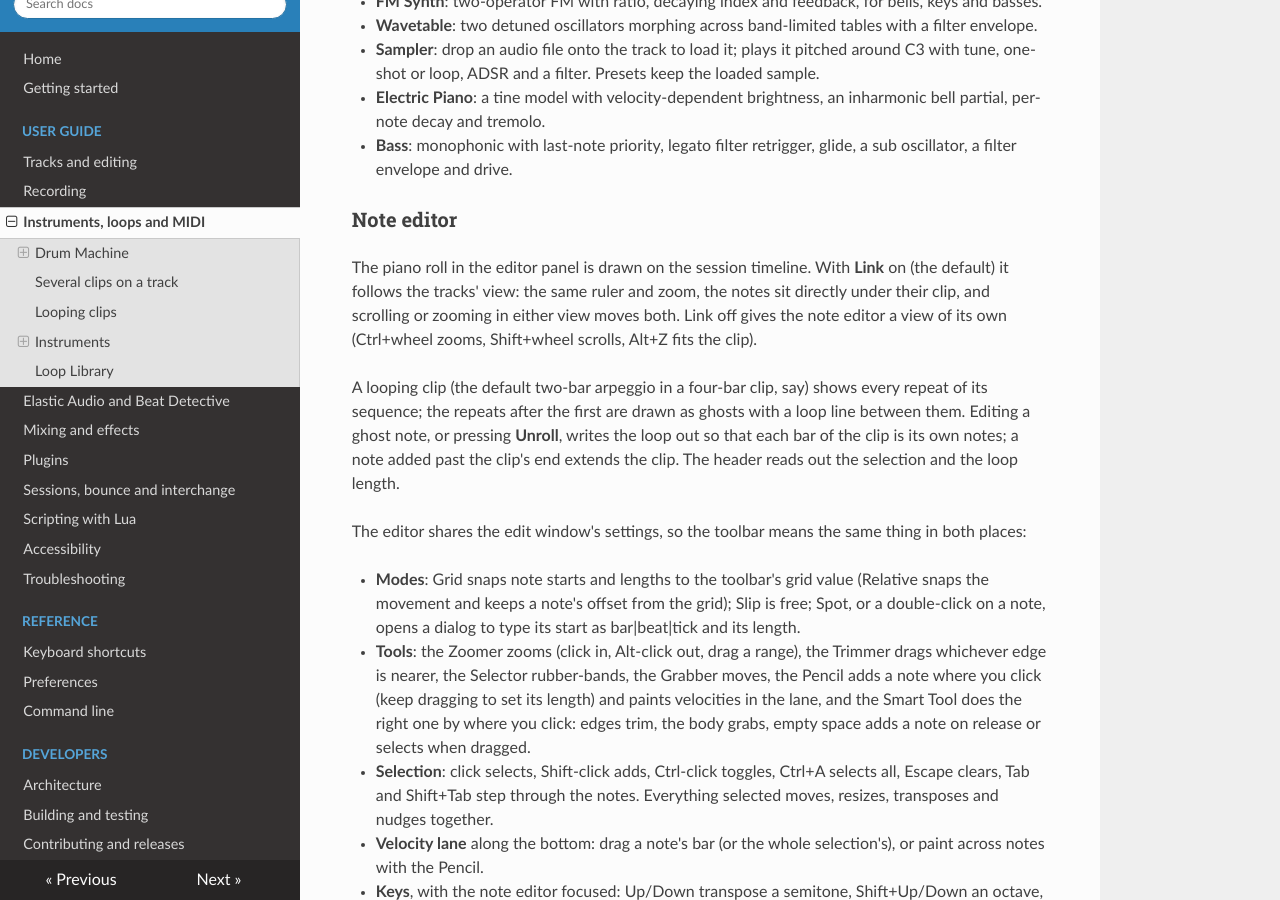
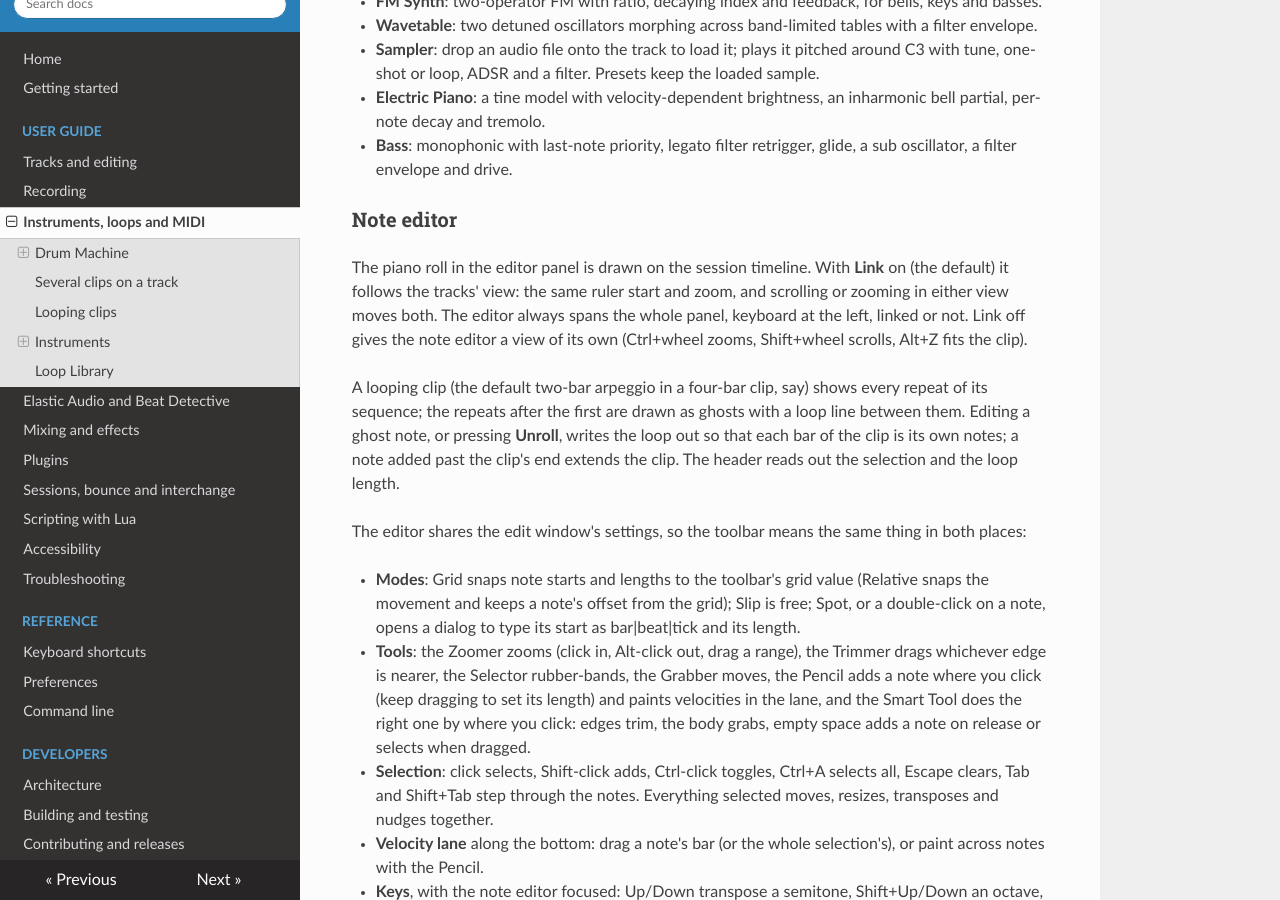
Before and after one commit to MrBakesFPS/beat-maker, an MkDocs documentation site: the page built from docs/guide/instruments.md, in a window 1280 px wide and 900 px high, scrolled down 1812 px. Built offline with MkDocs 1.6.1, drawn with Linux system fonts in a browser that asks for light colours; nearby versions of some CDN libraries; some of the changed text lies outside the part shown.

Commit message:
Editors span the panel while linked; Open Session opens a bundle on double-click
With Link on, the note and drum editors took the tracks' lane origin as
their own, leaving an empty band left of the keyboard or pads. The editors
now always start right after the keyboard/pads and run to the panel's
edge; Link shares only the time and zoom.

The Open Session browser (JUCE's non-native one, since it selects files
and folders) stepped into a .bmk bundle on double-click or Return because a
bundle is a folder. ui/shared/SessionChooser wraps a FileBrowserComponent
whose fileDoubleClicked treats a session bundle as the choice, so
double-click, Return in the list or name box, and the Open button all open
it; other folders still navigate. Import Session Data uses the same
browser. --open-dialog[=<bundle>] shows it and, with a bundle, takes the
double-click path for smoke tests.

Co-Authored-By: Claude Fable 5.1 <noreply@anthropic.com>
Claude-Session: https://claude.ai/code/session_01UWx2y3RSQpazn9TM1vUVTQ

```diff
--- a/docs/guide/instruments.md
+++ b/docs/guide/instruments.md
@@ -6,7 +6,7 @@ A Drum Machine track has a synthesised 16-pad kit and a one-bar pattern clip wit
 
 ### Drum editor
 
-The step sequencer in the editor panel works like the [note editor](#note-editor): it is drawn on the session timeline, follows the tracks' view while **Link** is on (the steps sit under their clip; scrolling or zooming either view moves both), shows every repeat of a looping pattern with the later ones as ghosts, and **Unroll** (or the first edit inside a repeat) writes the loop out so each bar of the clip is its own. The header reads out the selection.
+The step sequencer in the editor panel works like the [note editor](#note-editor): it is drawn on the session timeline, follows the tracks' view while **Link** is on (the same time and zoom as the clips; scrolling or zooming either view moves both), shows every repeat of a looping pattern with the later ones as ghosts, and **Unroll** (or the first edit inside a repeat) writes the loop out so each bar of the clip is its own. The header reads out the selection.
 
 - **Steps**: click to toggle, Shift-click for a soft hit, drag to paint (one undo step per stroke), right-click to clear. Painting past the clip's end extends the clip to the next bar.
 - **Tools**: the Selector rubber-bands hits, the Grabber drags them to other steps and pads, the Zoomer zooms; the Smart Tool and Pencil toggle and paint. Ctrl-click adds a hit to the selection, Ctrl+A selects all, Escape clears.
@@ -39,7 +39,7 @@ Add Track > Instrument Track (or **Ctrl+I** for the Synth) creates a track drive
 
 ### Note editor
 
-The piano roll in the editor panel is drawn on the session timeline. With **Link** on (the default) it follows the tracks' view: the same ruler and zoom, the notes sit directly under their clip, and scrolling or zooming in either view moves both. Link off gives the note editor a view of its own (Ctrl+wheel zooms, Shift+wheel scrolls, Alt+Z fits the clip).
+The piano roll in the editor panel is drawn on the session timeline. With **Link** on (the default) it follows the tracks' view: the same ruler start and zoom, and scrolling or zooming in either view moves both. The editor always spans the whole panel, keyboard at the left, linked or not. Link off gives the note editor a view of its own (Ctrl+wheel zooms, Shift+wheel scrolls, Alt+Z fits the clip).
 
 A looping clip (the default two-bar arpeggio in a four-bar clip, say) shows every repeat of its sequence; the repeats after the first are drawn as ghosts with a loop line between them. Editing a ghost note, or pressing **Unroll**, writes the loop out so that each bar of the clip is its own notes; a note added past the clip's end extends the clip. The header reads out the selection and the loop length.
 
```
Also changed, not shown: CHANGELOG.md (+2 -0 lines), docs/guide/sessions.md (+1 -1 lines), docs/reference/command-line.md (+1 -1 lines), 4 other files.
